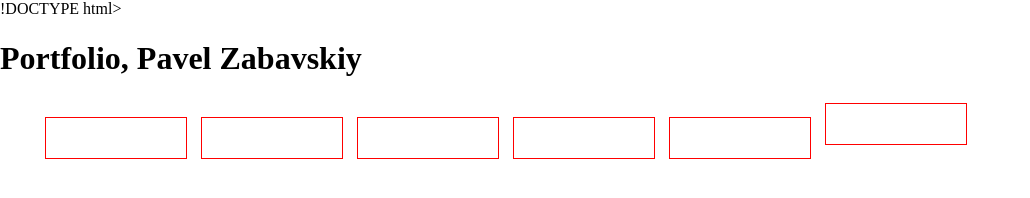
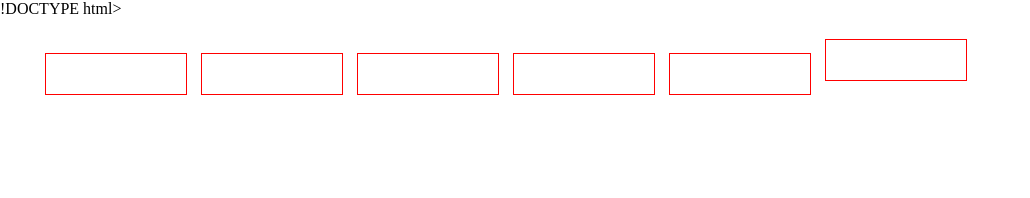
Before and after one commit to Asmodei2017/rsschool-2019Q1-cv, a plain HTML site: page index.html in a window 1280 px wide. Shown: the whole page, without its empty margins (0-1030 px from the left). Drawn offline with Linux system fonts and the light colour scheme.

Commit message:
fix:del < h1>

```diff
--- a/index.html
+++ b/index.html
@@ -10,7 +10,6 @@
 <head>
 <body>
    <header class="header">
-      <h1>Portfolio, Pavel Zabavskiy</h1>
       <nav class="navigation">
          <ul class="menu">
             <li class="menu-item"><a href="#">Contacts</a></li>
```
